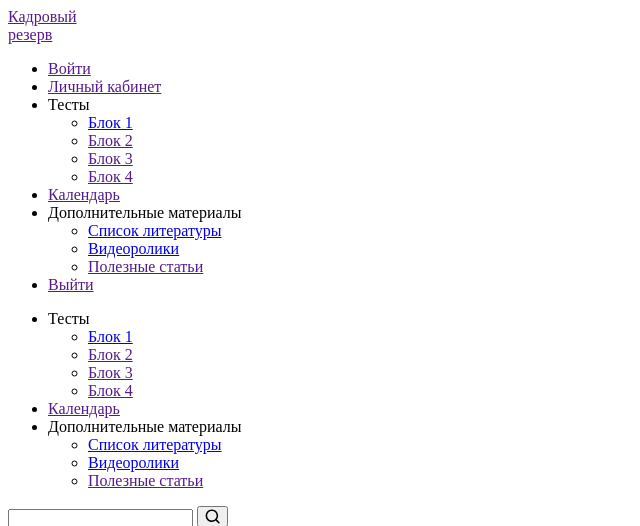
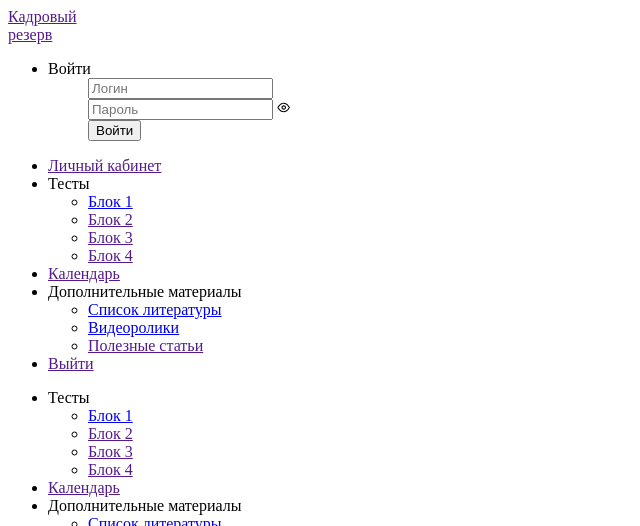
Before and after one commit to BogdanDranicin/cr-site, a PHP site: page /block.php in a window 1280 px wide. Shown: the top 526 px of the page, without its empty margins (0-640 px from the left). Run offline with PHP 8.4, Linux system fonts and the light colour scheme; data that the repository does not hold is empty; grey boxes are pictures that could not be loaded.

Commit message:
header_jopku ispravil

```diff
--- a/.distr/blocks/header/_responsive.scss
+++ b/.distr/blocks/header/_responsive.scss
@@ -33,6 +33,9 @@
                 &.active{
                     // display: block;
                     max-height: 1000px;
+                    overflow: auto;
+                    min-height: 100vh;
+                    height: 100%;
                 }
             }
         }
--- a/.distr/blocks/header/block.php
+++ b/.distr/blocks/header/block.php
@@ -1,11 +1,36 @@
-<header class="header header-login">
+<header class="header">
+<!-- header-login -->
     <div class="container header__container">
         <a href="<?= $BASE_HREF ?>" class="header__logo">Кадровый<br>резерв</a>
         <div class="header__centernav">
             <nav class="header__nav nav mob">
                 <ul class="nav__list">
-                    <li class="nav__list-item _join">
-                        <a href="" class="nav__list-item_link">Войти</a>
+                    <li class="nav__list-item _join droplist">
+                        <a class="nav__list-item_link">Войти</a>
+                        <ul class="nav__list">
+                            <div class="header__authorization-login login">
+                                <form class="login__form">
+                                    <div class="login__field">
+                                        <input type="text" class="login__input" placeholder="Логин">
+                                    </div>
+                                    <div class="login__field">
+                                        <input type="password" class="login__input" placeholder="Пароль">
+                                        <svg class="header__authorization-eye" width="13" height="13" viewBox="0 0 13 13" fill="none" xmlns="http://www.w3.org/2000/svg">
+                                            <g clip-path="url(#clip0_301_920)">
+                                                <path fill-rule="evenodd" clip-rule="evenodd" d="M1.44179 6.49037C1.8798 7.17256 2.4857 8.04222 3.29271 8.77C4.18602 9.57559 5.29691 10.1816 6.6754 10.1816C9.32475 10.1816 10.8728 7.99965 11.7652 6.49888C11.399 5.84939 10.8091 5.00494 10.0107 4.29047C9.12195 3.49515 8.002 2.88345 6.65702 2.83858C5.45031 2.79833 4.30766 3.39092 3.34321 4.22164C2.48713 4.95901 1.82233 5.84152 1.44179 6.49037ZM2.62224 3.38017C3.69355 2.45741 5.09868 1.67665 6.69384 1.72986C8.37125 1.78582 9.7285 2.551 10.7474 3.46284C11.7636 4.37221 12.4701 5.44981 12.8639 6.20221C12.9703 6.40543 12.9624 6.64457 12.8497 6.83854C12.0115 8.28152 10.1561 11.2909 6.6754 11.2909C4.94303 11.2909 3.58002 10.5211 2.55283 9.59482C1.53165 8.67391 0.814121 7.57324 0.362631 6.85656C0.239301 6.66084 0.224756 6.41124 0.337186 6.19841C0.743583 5.42902 1.54742 4.30595 2.62224 3.38017Z" fill="black"/>
+                                                <path fill-rule="evenodd" clip-rule="evenodd" d="M6.73168 5.41231C6.03396 5.41231 5.52889 5.93648 5.52889 6.51053C5.52889 7.08458 6.03396 7.60872 6.73168 7.60872C7.4294 7.60872 7.93446 7.08458 7.93446 6.51053C7.93446 5.93648 7.4294 5.41231 6.73168 5.41231ZM4.42249 6.51053C4.42249 5.25885 5.48978 4.30298 6.73168 4.30298C7.97355 4.30298 9.04084 5.25885 9.04084 6.51053C9.04084 7.76218 7.97355 8.71805 6.73168 8.71805C5.48978 8.71805 4.42249 7.76218 4.42249 6.51053Z" fill="black"/>
+                                            </g>
+                                            <defs>
+                                                <clipPath id="clip0_301_920">
+                                                    <rect width="12.6781" height="12.6781" fill="white" transform="translate(0.260986 0.170166)"/>
+                                                </clipPath>
+                                            </defs>
+                                        </svg>
+                                    </div>
+                                    <input type="submit" class="button__text button login__submit" value="Войти">
+                                </form>
+                            </div>
+                        </ul>
                     </li>
                     <li class="nav__list-item _lk">
                         <a href="" class="nav__list-item_link">Личный кабинет</a>
```
Also changed, not shown: .distr/blocks/header/_style.scss (+57 -0 lines), .distr/blocks/header/script.js.
